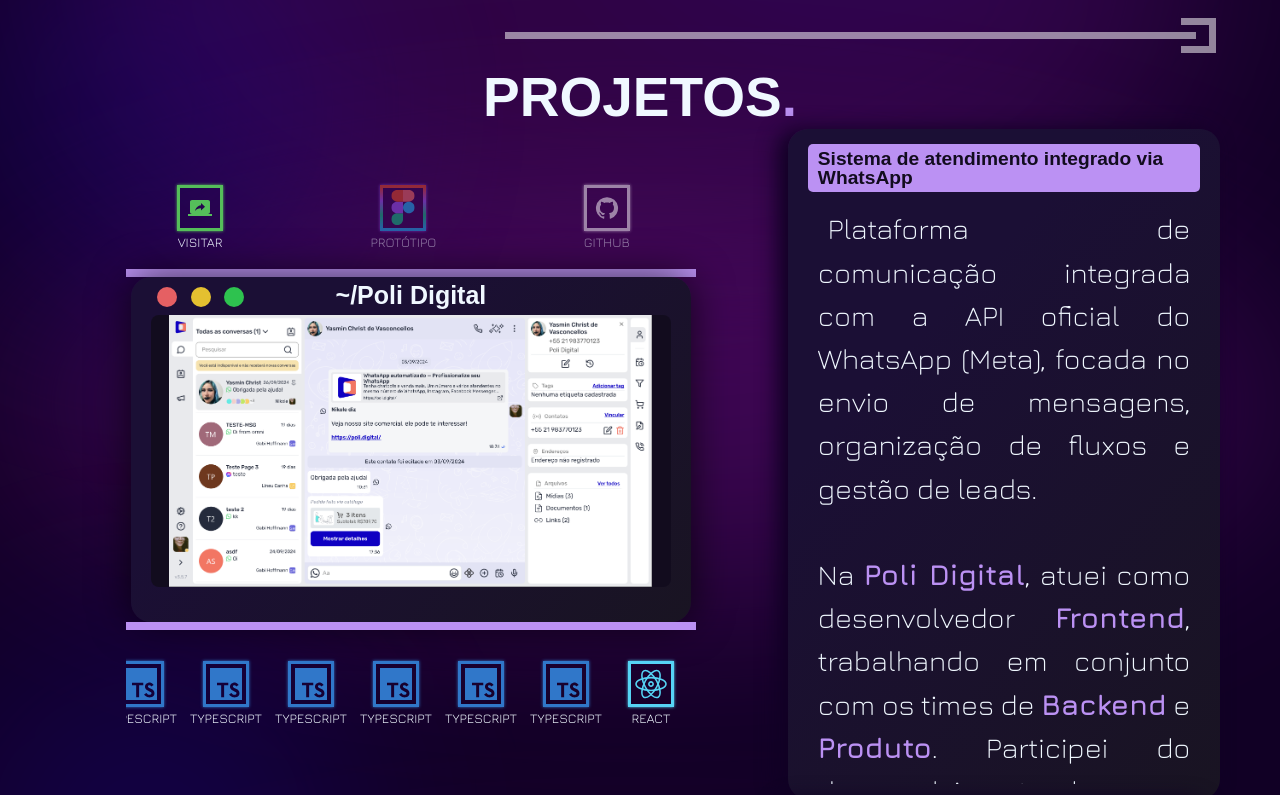
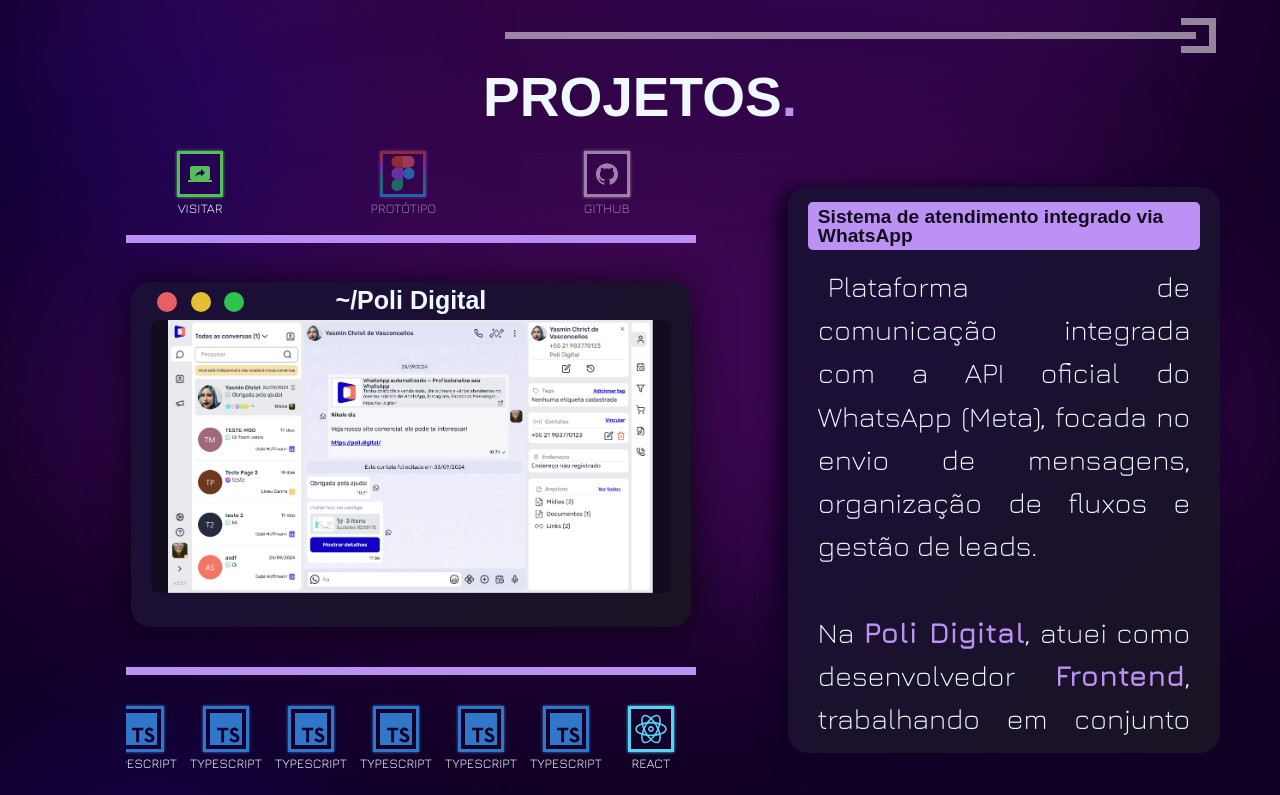
Before and after one commit to wallyrosa/wally_portfolio, a React (Create React App) app: page / in a window 1280 px wide. Shown: the part 1590-2385 px from the top of the page. Built offline with nearby package versions, Linux system fonts and the light colour scheme; a web font is replaced by a local one.

Commit message:
fix: fixed desktop layout

```diff
--- a/src/assets/components/Content/contents/ContentProjects/index.tsx
+++ b/src/assets/components/Content/contents/ContentProjects/index.tsx
@@ -18,7 +18,7 @@ export function ContentProject() {
           <Box
             sx={{
               display: 'flex',
-              height: '100%',
+              height: isMobile ? '100%' : '100vh',
               padding: isMobile ? '10px 0px 0px 0px' : '0px',
               alignItems: 'center',
               justifyContent: 'center',
```
